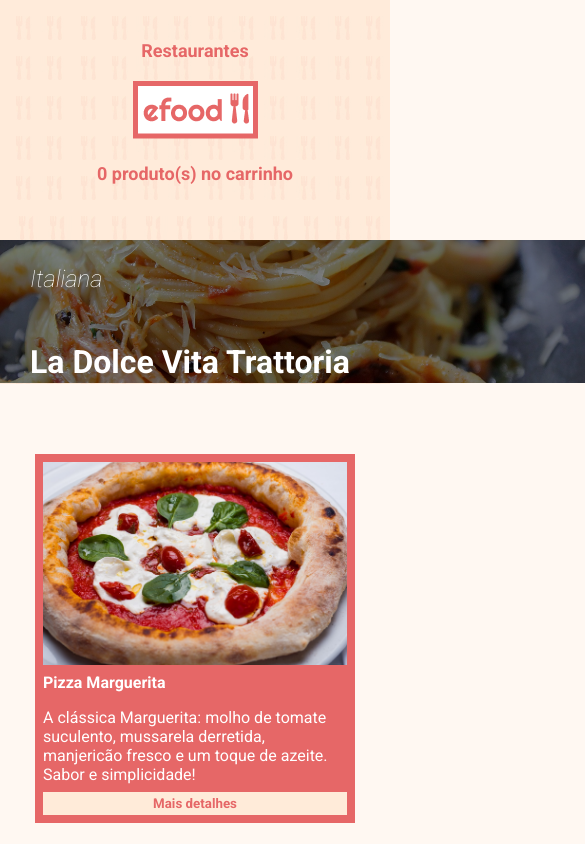
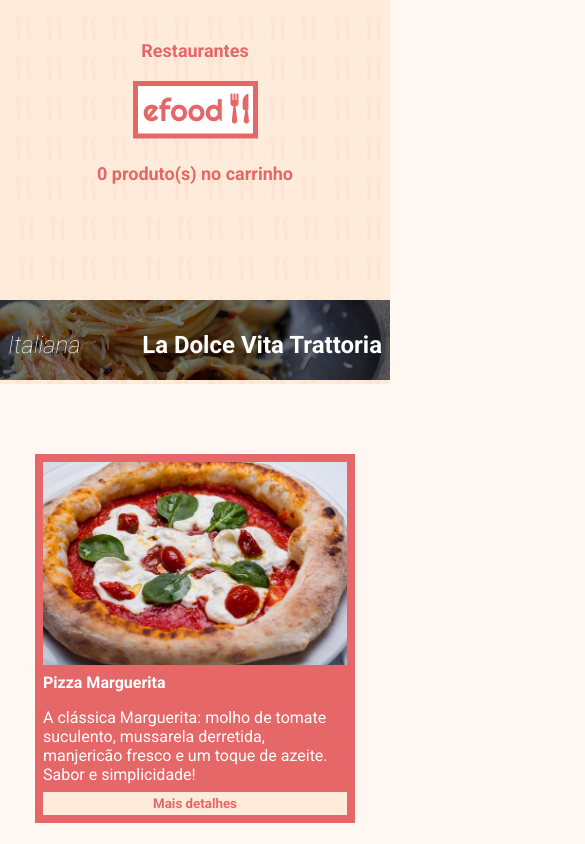
Before and after one commit to MatheusMartinsN1/e-food, a React (Create React App) app: page /trattoria in a window 390 px wide. Shown: the top 844 px of the page, 585 px wide, since content can reach past the window. Built offline with nearby package versions, Linux system fonts and the light colour scheme.

Commit message:
Arrumando detalhes na responsividade

```diff
--- a/src/components/HeaderBanner/styles.ts
+++ b/src/components/HeaderBanner/styles.ts
@@ -56,7 +56,11 @@
 
   ${media.mobile} {
     background-size: contain;
-    width: 700px;
+    top: 300px;
+    display: flex;
+    align-items: center;
+    justify-content: space-between;
+    height: 90px;
   }
 `
 
@@ -67,7 +71,8 @@
   margin-left: 170px;
 
   ${media.mobile} {
-    margin-left: 30px;
+    font-size: 1.5em;
+    margin: 0px 8px;
   }
 `
 
@@ -81,7 +86,6 @@
   margin-left: 170px;
 
   ${media.mobile} {
-    margin-left: 30px;
-    margin-bottom: 50px;
+    margin: 0px 8px;
   }
 `
--- a/src/components/ModalBase/styles.ts
+++ b/src/components/ModalBase/styles.ts
@@ -17,5 +17,6 @@
 
   ${media.mobile} {
     width: 220px;
+    position: absolute;
   }
 `
--- a/src/components/ModalCart/styles.ts
+++ b/src/components/ModalCart/styles.ts
@@ -22,8 +22,9 @@
 
   ${media.mobile} {
     width: 208px;
+    height: 150px;
+    margin: 32px auto;
     display: block;
-    height: 150px;
   }
 `
 
--- a/src/components/ModalPizza/styles.ts
+++ b/src/components/ModalPizza/styles.ts
@@ -80,8 +80,8 @@
   ${media.mobile} {
     display: block;
     max-width: 330px;
-    top: 4%;
-    left: 4%;
+    top: 12%;
+    left: 12%;
     position: absolute;
     max-height: 100%;
     text-align: center;
```
